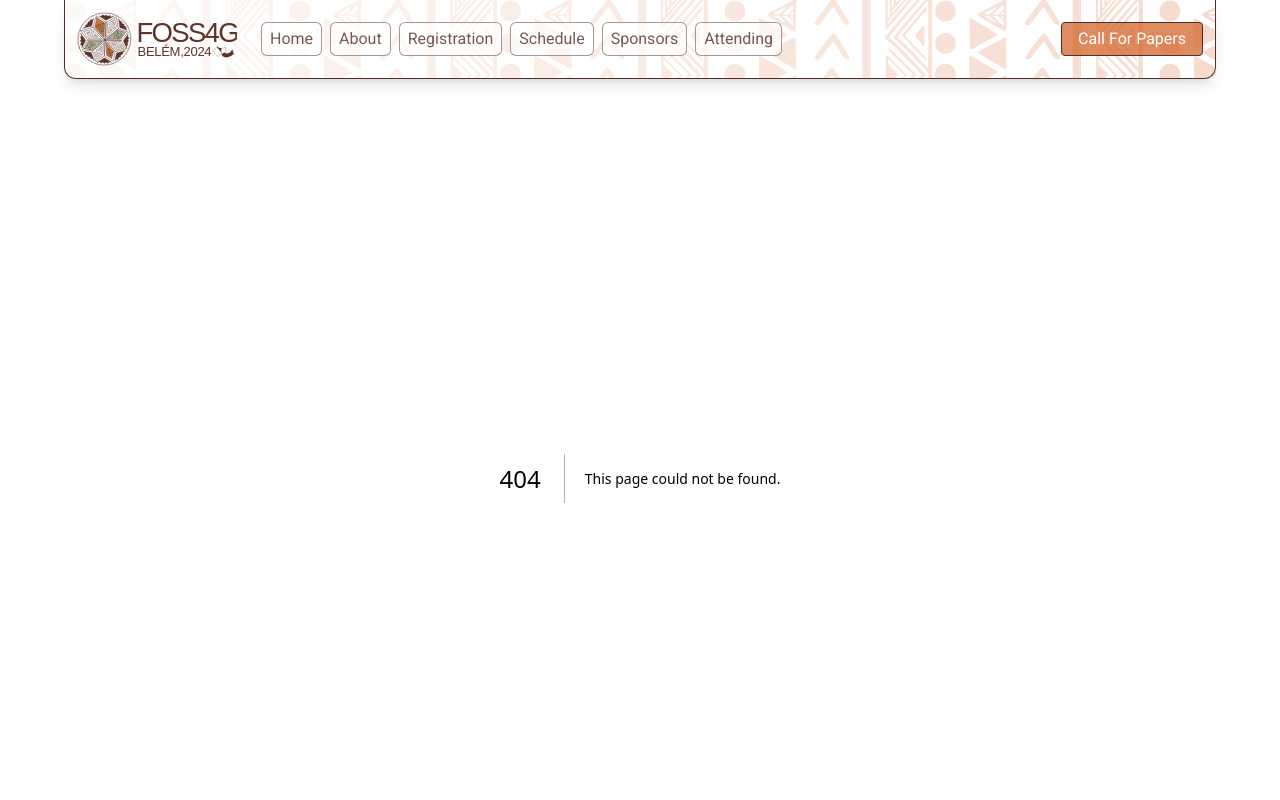
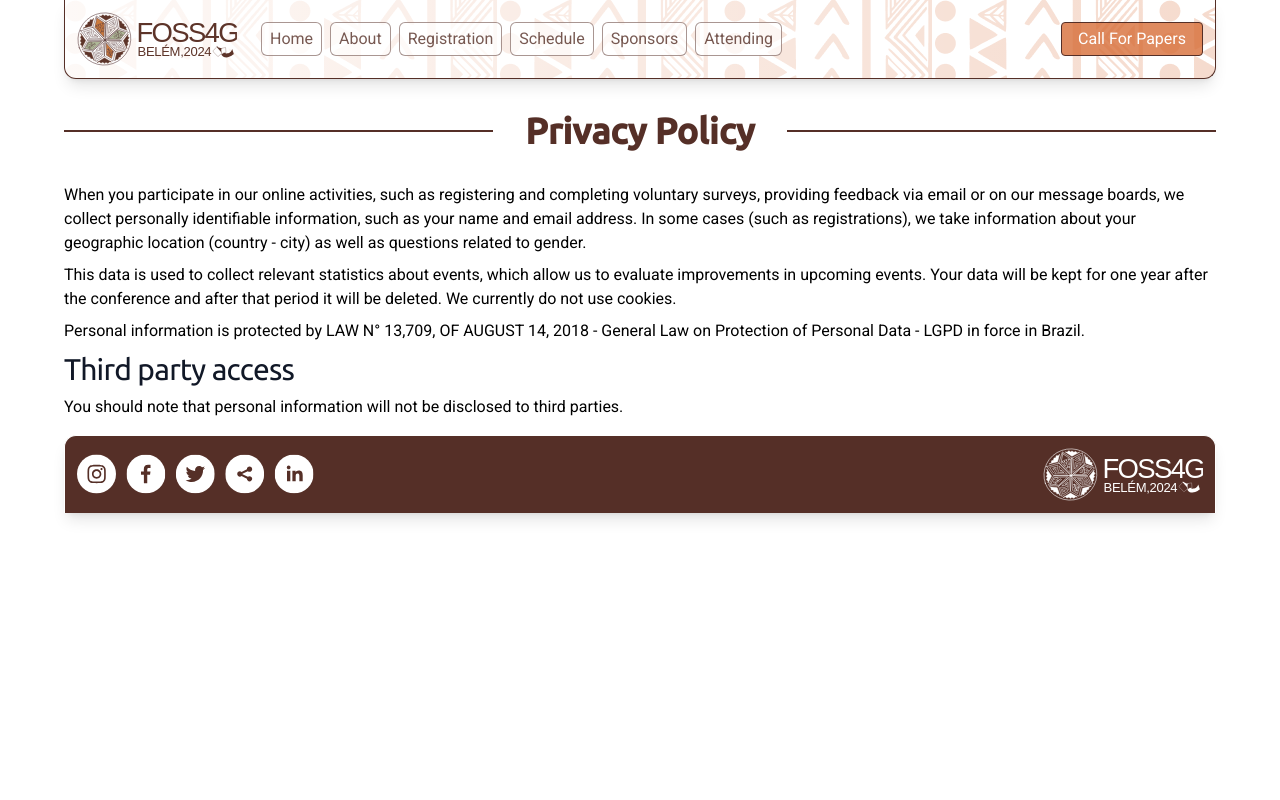
Before and after one commit to rami-dv/foss4g-belem, a Next.js app: page /privacy-policy in a window 1280 px wide. Before the commit this address had no page. Shown: the top 800 px of the page. Built offline with nearby package versions, Linux system fonts and the light colour scheme.

Commit message:
add privacy policy

```diff
--- /dev/null
+++ b/src/pages/privacy-policy.mdx
@@ -0,0 +1,17 @@
+import Heading from "@/components/heading";
+import MdxLayout from "@/components/mdx-layout";
+
+<Heading label="Privacy Policy" color="red" />
+
+When you participate in our online activities, such as registering and completing voluntary surveys, providing feedback via email or on our message boards, we collect personally identifiable information, such as your name and email address. In some cases (such as registrations), we take information about your geographic location (country - city) as well as questions related to gender.
+
+This data is used to collect relevant statistics about events, which allow us to evaluate improvements in upcoming events. Your data will be kept for one year after the conference and after that period it will be deleted. We currently do not use cookies.
+
+Personal information is protected by LAW N° 13,709, OF AUGUST 14, 2018 - General Law on Protection of Personal Data - LGPD in force in Brazil.
+
+#### Third party access
+You should note that personal information will not be disclosed to third parties.
+
+export default function MDXPage({ children }) {
+  return <MdxLayout>{children}</MdxLayout>
+}
```
